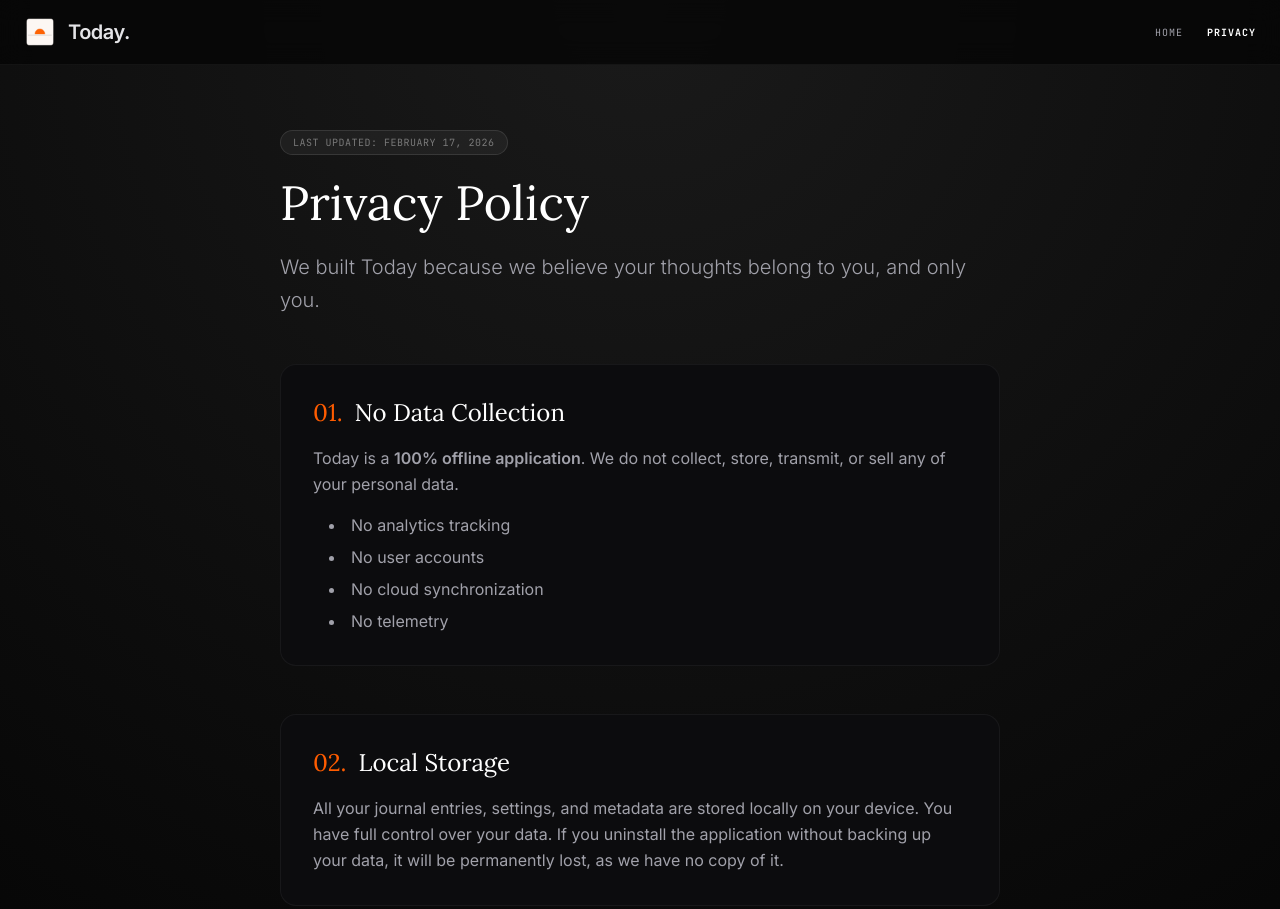
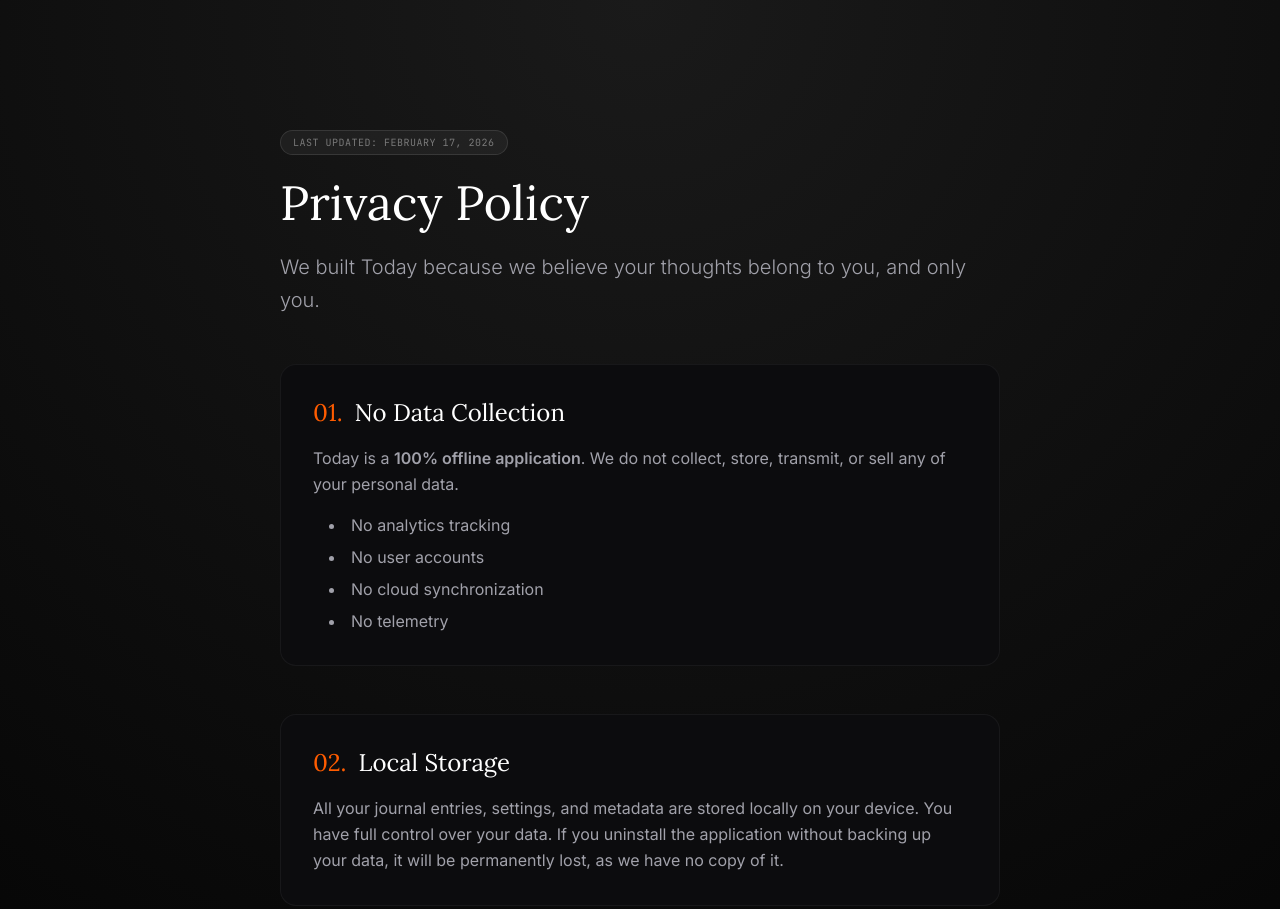
Before and after one commit to Ad74751/Today, a website: page public/privacy.html in a window 1280 px wide. Shown: the top 909 px of the page. Drawn offline with nearby package versions, Linux system fonts and the light colour scheme.

```diff
--- a/public/privacy.html
+++ b/public/privacy.html
@@ -14,7 +14,7 @@
     <!-- Browser Themes & Icons -->
     <meta name="theme-color" content="#050505">
     <meta name="theme-color" content="#ffffff" media="(prefers-color-scheme: light)">
-    <link rel="icon" href="../assets/icon.ico" type="image/x-icon">
+    <link rel="icon" href="/assets/icon.ico" type="image/x-icon">
 
     <script src="https://cdn.tailwindcss.com"></script>
     <link rel="preconnect" href="https://fonts.googleapis.com">
@@ -68,20 +68,6 @@
 
 <body class="antialiased selection:bg-app-accent/20 selection:text-app-accent min-h-screen flex flex-col">
 
-    <nav class="fixed top-0 w-full z-50 bg-[#050505]/80 backdrop-blur-md border-b border-white/5">
-        <div class="max-w-7xl mx-auto px-6 h-16 flex items-center justify-between">
-            <a href="../index.html"
-                class="flex items-center gap-3 hover:opacity-100 transition-opacity cursor-pointer group">
-                <img src="../assets/48x48.png" alt="Today Logo" width="32" height="32">
-                <span class="text-xl font-bold tracking-tight">Today.</span>
-            </a>
-
-            <div class="flex items-center gap-6 text-[10px] font-mono uppercase tracking-widest text-app-muted">
-                <a href="../index.html" class="hover:text-white transition-colors">Home</a>
-                <a href="#" class="text-white font-bold transition-colors">Privacy</a>
-            </div>
-        </div>
-    </nav>
 
     <main class="flex-grow pt-32 pb-20">
         <div class="container mx-auto px-6 max-w-3xl">
@@ -168,7 +154,7 @@
     <footer class="py-12 border-t border-white/5 bg-[#050505]">
         <div class="container mx-auto px-6 text-center">
             <div class="flex items-center justify-center gap-2 mb-4">
-                <img src="../assets/48x48.png" alt="Today App Logo" width="24" height="24" class="opacity-50">
+                <img src="/assets/48x48.png" alt="Today App Logo" width="24" height="24" class="opacity-50">
                 <span class="font-sans font-bold text-white/50 text-sm">Today.</span>
             </div>
             <p class="text-xs font-mono text-white/30 uppercase tracking-widest">
```
Also changed, not shown: index.html (+2 -2 lines).
